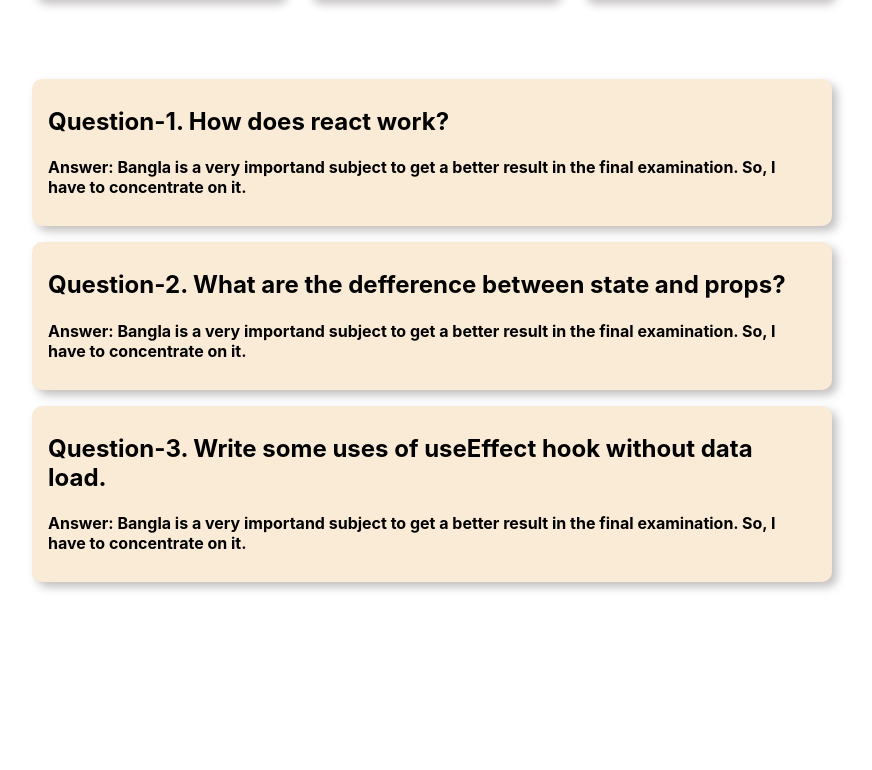
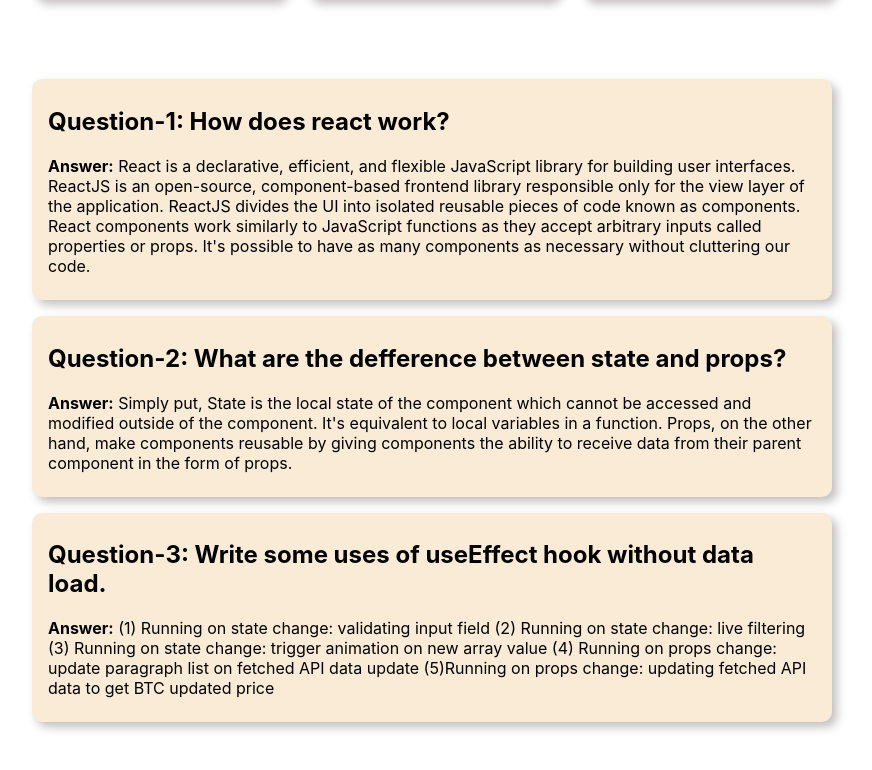
Before and after one commit to md-shamim-sarker/study-tracker, a React (Create React App) app: page / in a window 1280 px wide. Shown: the part 1628-2398 px from the top of the page, without its empty margins (48-920 px from the left). Before the commit the page ends 2258 px from the top, so only its background shows below. Built offline with nearby package versions, Linux system fonts and the light colour scheme.

Commit message:
almost done my project

```diff
--- a/public/question.json
+++ b/public/question.json
@@ -2,16 +2,16 @@
     {
         "id": "1",
         "question": "How does react work?",
-        "answer": "Bangla is a very importand subject to get a better result in the final examination. So, I have to concentrate on it."
+        "answer": "React is a declarative, efficient, and flexible JavaScript library for building user interfaces. ReactJS is an open-source, component-based frontend library responsible only for the view layer of the application. ReactJS divides the UI into isolated reusable pieces of code known as components. React components work similarly to JavaScript functions as they accept arbitrary inputs called properties or props. It's possible to have as many components as necessary without cluttering our code."
     },
     {
         "id": "2",
         "question": "What are the defference between state and props?",
-        "answer": "Bangla is a very importand subject to get a better result in the final examination. So, I have to concentrate on it."
+        "answer": "Simply put, State is the local state of the component which cannot be accessed and modified outside of the component. It's equivalent to local variables in a function. Props, on the other hand, make components reusable by giving components the ability to receive data from their parent component in the form of props."
     },
     {
         "id": "3",
         "question": "Write some uses of useEffect hook without data load.",
-        "answer": "Bangla is a very importand subject to get a better result in the final examination. So, I have to concentrate on it."
+        "answer": "(1) Running on state change: validating input field (2) Running on state change: live filtering (3) Running on state change: trigger animation on new array value (4) Running on props change: update paragraph list on fetched API data update (5)Running on props change: updating fetched API data to get BTC updated price"
     }
 ]
--- a/src/components/Question/Question.js
+++ b/src/components/Question/Question.js
@@ -6,8 +6,8 @@ const Question = (props) => {
     return (
         <div className='question'>
             <div>
-                <h2>Question-{id}. {question}</h2>
-                <h4>Answer: {answer}</h4>
+                <h2><strong>Question-{id}:</strong> {question}</h2>
+                <p><strong>Answer:</strong> {answer}</p>
             </div>
         </div>
     );
```
